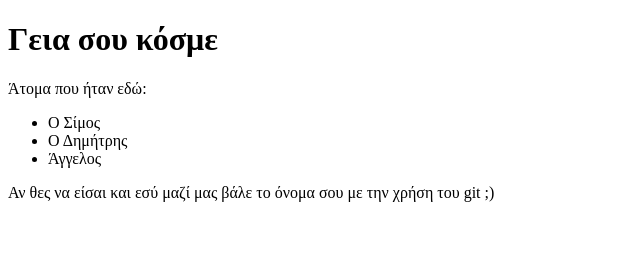
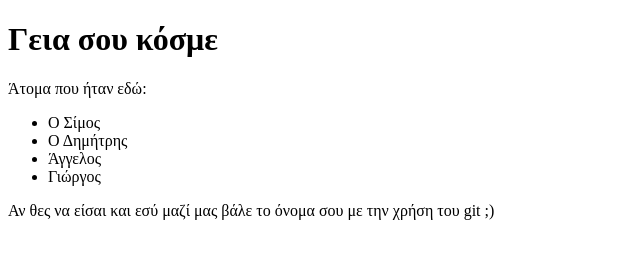
Before and after one commit to gdg-athens/helloworld-html, a plain HTML site: page index.html in a window 1280 px wide. Shown: the whole page, without its empty margins (0-640 px from the left). Drawn offline with Linux system fonts and the light colour scheme.

Commit message:
Update index.html
Έκανα και εγω μια αλλαγγή!

```diff
--- a/index.html
+++ b/index.html
@@ -13,6 +13,7 @@
 				<li>Ο Σίμος</li>
 				<li>Ο Δημήτρης</li>
 				<li> Άγγελος</li>
+				<li> Γιώργος</li>
 			</ul>
 		</p>
 
```
